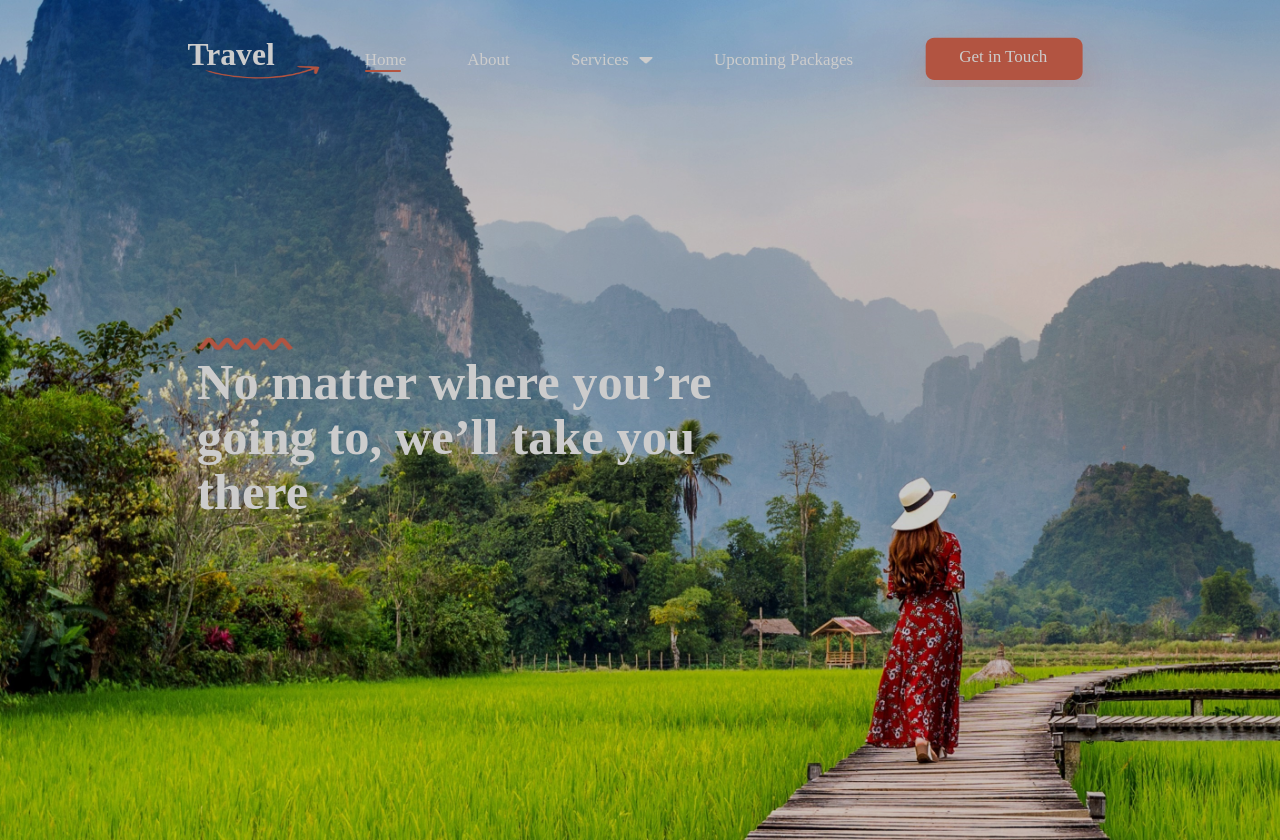
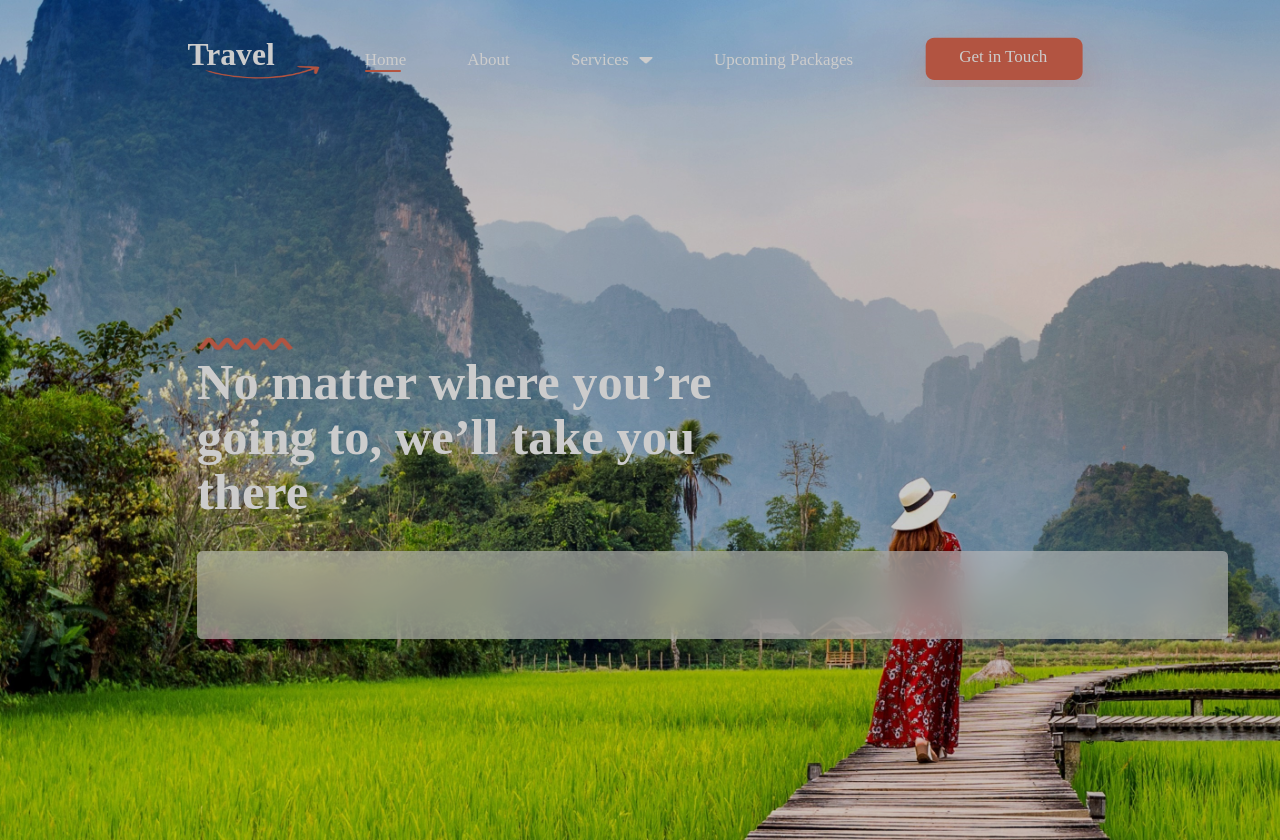
Before and after one commit to oladejomubarak/MFB-assessment, a React (Create React App) app: page / in a window 1280 px wide. Built offline with nearby package versions, Linux system fonts and the light colour scheme.

Commit message:
committing chnages

```diff
--- a/src/home/components/HeroBody.js
+++ b/src/home/components/HeroBody.js
@@ -9,7 +9,9 @@ const HeroBody = () => {
     <div className="p-tag">
       <p>No matter where you’re <br></br>going to, we’ll take you <br></br>there</p>
     </div>
-    <div className="rectangle2"></div>
+    <div className="rectangle2">
+
+    </div>
     <div className="elipses-people">
       <div className="elipses"></div>
       <div className="noOfPeople"></div>
--- a/src/home/styles/HeroBody.css
+++ b/src/home/styles/HeroBody.css
@@ -11,7 +11,7 @@ stroke-width: 5.224px;
 stroke: #DF6951;
 }
 .p-tag p{
-width: 601.178px;
+width: 555.178px;
 height: 235.879px;
 flex-shrink: 0;
 color: #FFF;
@@ -22,3 +22,12 @@ font-weight: 700;
 line-height: 67.908px; /* 116.071% */
 line-height: 55px;
 }
+.rectangle2{
+margin-top: -40px;
+width: 1031.496px;
+height: 88.455px;
+flex-shrink: 0;
+border-radius: 5.224px;
+background: rgba(243, 243, 243, 0.60);
+backdrop-filter: blur(17.760618209838867px);
+}
```
